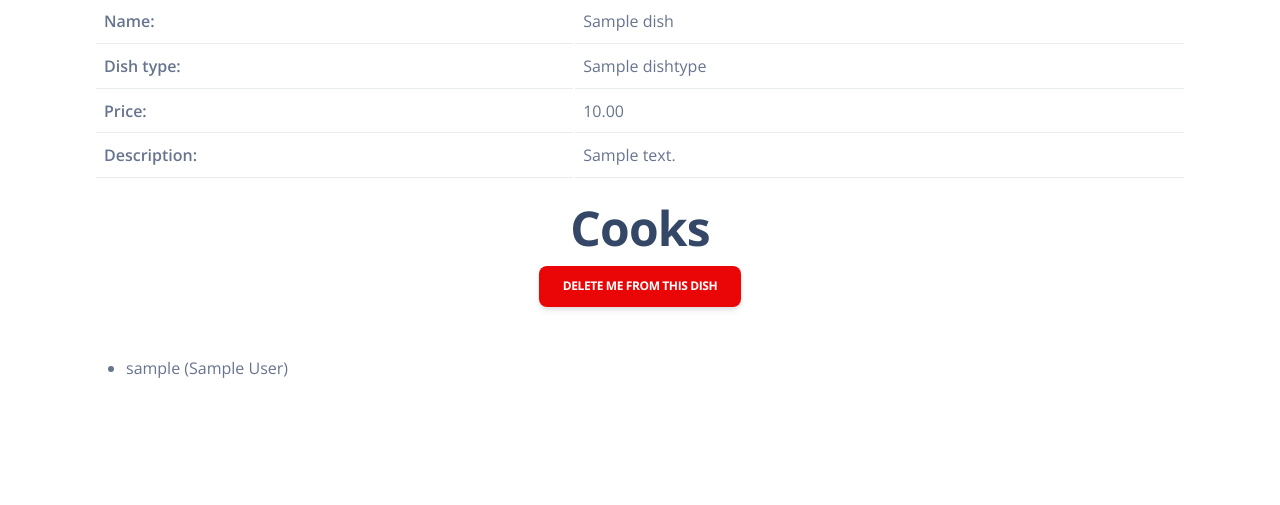
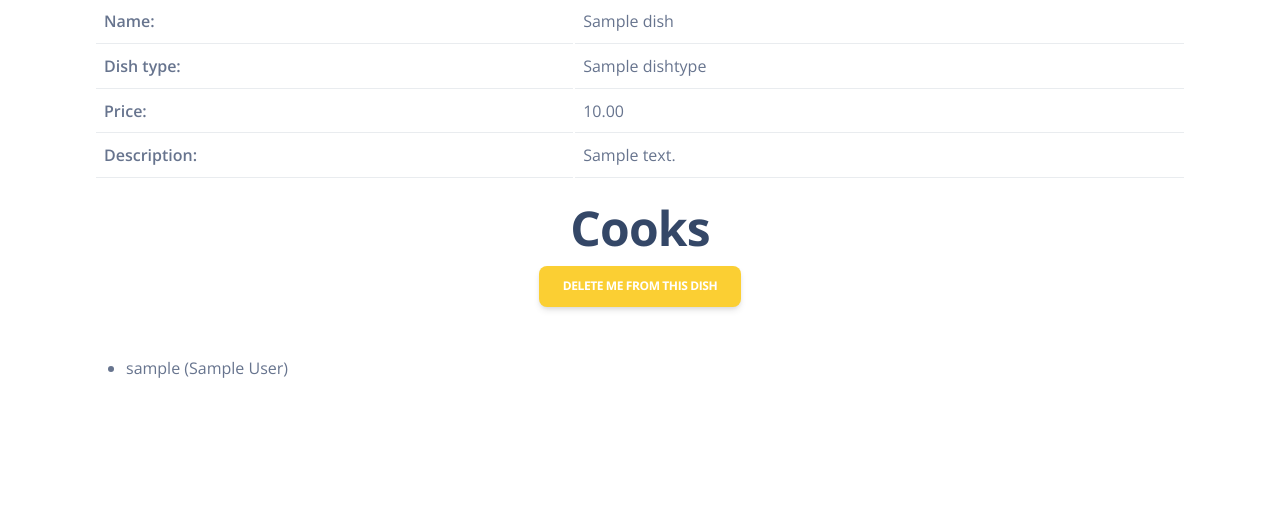
Before and after one commit to gleblitvinenko/ChefHub, a Django app: page /dishes/1/ in a window 1280 px wide. Shown: the part 303-808 px from the top of the page. Run offline with Django 4.2, Linux system fonts and the light colour scheme; a user stored in the database is signed in; tables that the repository leaves empty hold one stand-in row (values such as "Sample post"); some libraries are stand-ins or nearby versions.

Commit message:
ToggleAssignToDishView changed method to post as a best practice

```diff
--- a/kitchen/views.py
+++ b/kitchen/views.py
@@ -158,7 +158,7 @@ class CookDetailView(LoginRequiredMixin, generic.DetailView):
 
 
 class ToggleAssignToDishView(LoginRequiredMixin, View):
-    def get(self, request, pk):
+    def post(self, request, pk):
         cook = Cook.objects.get(id=request.user.id)
         dish = get_object_or_404(Dish, id=pk)
 
--- a/templates/kitchen/dish_detail.html
+++ b/templates/kitchen/dish_detail.html
@@ -49,19 +49,21 @@
     </div>
 
     <h1 class="text-center">Cooks</h1>
-    {% if dish in user.dishes.all %}
+    <form method="post" action="{% url 'kitchen:toggle_dish_assign' pk=dish.id %}">
+      {% csrf_token %}
+      <input type="hidden" name="task_id" value="{{ task.id }}">
       <div class="d-flex justify-content-center">
-        <a href="{% url 'kitchen:toggle_dish_assign' pk=dish.id %}" class="btn btn-danger link-to-page">
-          Delete me from this dish
-        </a>
+        <button type="submit" class="btn btn-warning">
+
+          {% if dish in user.dishes.all %}
+                Delete me from this dish
+          {% else %}
+                Assign me to this dish
+          {% endif %}
+
+        </button>
       </div>
-    {% else %}
-      <div class="d-flex justify-content-center">
-        <a href="{% url 'kitchen:toggle_dish_assign' pk=dish.id %}" class="btn btn-success link-to-page">
-          Assign me to this dish
-        </a>
-      </div>
-    {% endif %}
+    </form>
 
     <hr>
   {% if dish.cooks.all %}
```
